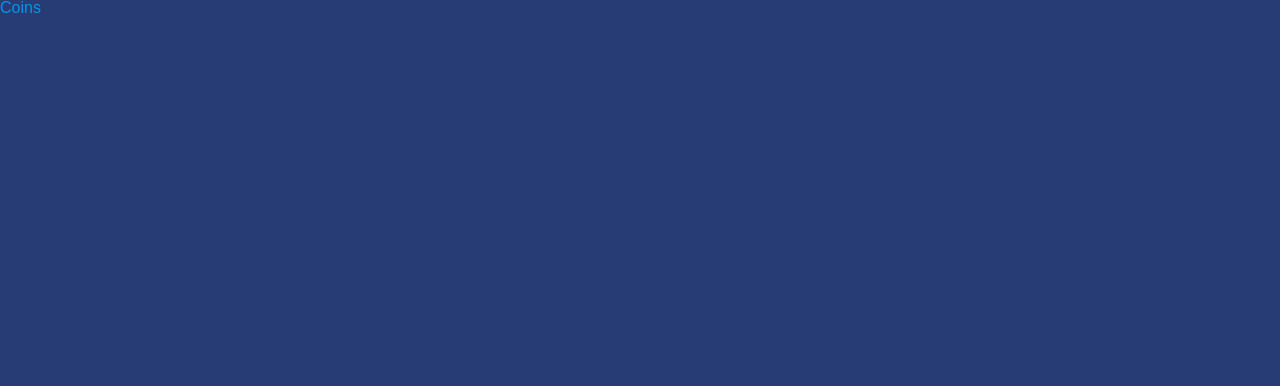
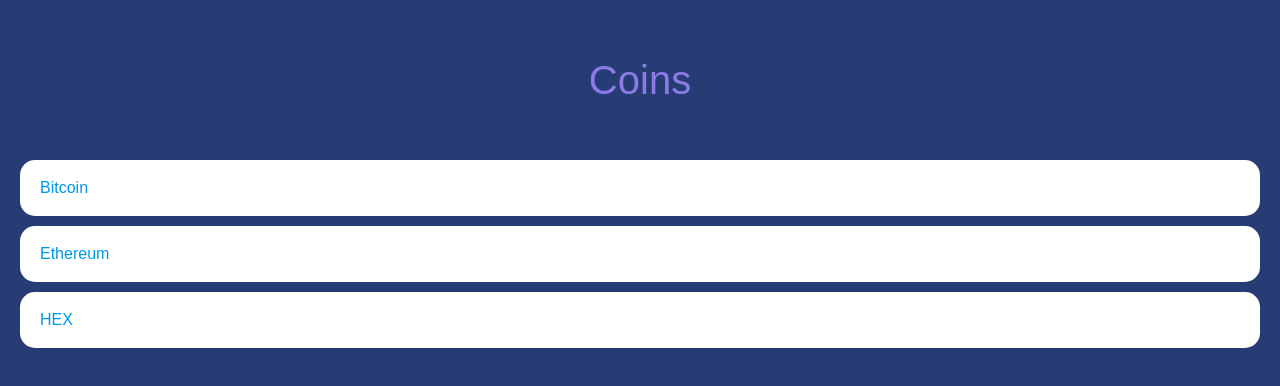
Before and after one commit to jinyoung234/CRYPTO-TRACKER, a React (Create React App) app in the folder react-master-class/: page / in a window 1280 px wide. Shown: the top 386 px of the page. Built offline with nearby package versions, Linux system fonts and the light colour scheme.

Commit message:
feat : front page 1

```diff
--- a/react-master-class/src/routes/Coins.tsx
+++ b/react-master-class/src/routes/Coins.tsx
@@ -1,12 +1,93 @@
 import styled from "styled-components";
+import { Link } from "react-router-dom";
+
+const Container = styled.div`
+    padding : 0px 20px;
+`;
+
+const Header = styled.header`
+    height: 20vh;
+    display: flex;
+    justify-content: center;
+    align-items : center;
+`;
+
+const CoinsList = styled.ul`
+`;
+
+const Coin = styled.li`
+    background-color : white;
+    color : ${props => props.theme.bgColor};
+    border-radius: 15px;
+    margin-bottom : 10px;
+    a {
+        padding: 20px;
+        transition : color 0.2s ease-in;
+        display: block;
+        text-decoration: none;
+        color: ${props => props.theme.textColor}
+    }
+    &:hover {
+        a {
+            color : ${props => props.theme.accentColor}
+        }
+    }
+`;
 
 const Title = styled.h1`
+    font-size : 40px;
     color: ${props => props.theme.accentColor};
 `;
 
 function Coins () {
+
+    const coins = [
+        {
+            id: "btc-bitcoin",
+            name: "Bitcoin",
+            symbol: "BTC",
+            rank: 1,
+            is_new: false,
+            is_active: true,
+            type: "coin",
+        },
+        {
+            id: "eth-ethereum",
+            name: "Ethereum",
+            symbol: "ETH",
+            rank: 2,
+            is_new: false,
+            is_active: true,
+            type: "coin",
+        },
+        {
+            id: "hex-hex",
+            name: "HEX",
+            symbol: "HEX",
+            rank: 3,
+            is_new: false,
+            is_active: true,
+            type: "token",
+        },
+    ]
+
     return (
-        <Title>Coins</Title>
+        <Container>
+            <Header>
+                <Title>Coins</Title>
+            </Header>
+            <CoinsList>
+                {
+                    coins.map(coin => {
+                        return (
+                            <Coin key={coin.id}>
+                                <Link to={`/${coin.id}`}>{coin.name}</Link>
+                            </Coin>
+                        )
+                    })
+                }
+            </CoinsList>
+        </Container>
     )
 }
 export default Coins;
--- a/react-master-class/src/theme.ts
+++ b/react-master-class/src/theme.ts
@@ -2,6 +2,6 @@
 
 export const Theme: DefaultTheme = {
     bgColor: '#273c75',
-    textColor: '#f5f6fa',
-    accentColor: '#0097e6'
+    textColor: '#0097e6',
+    accentColor: '#8c7ae6'
 }
```
